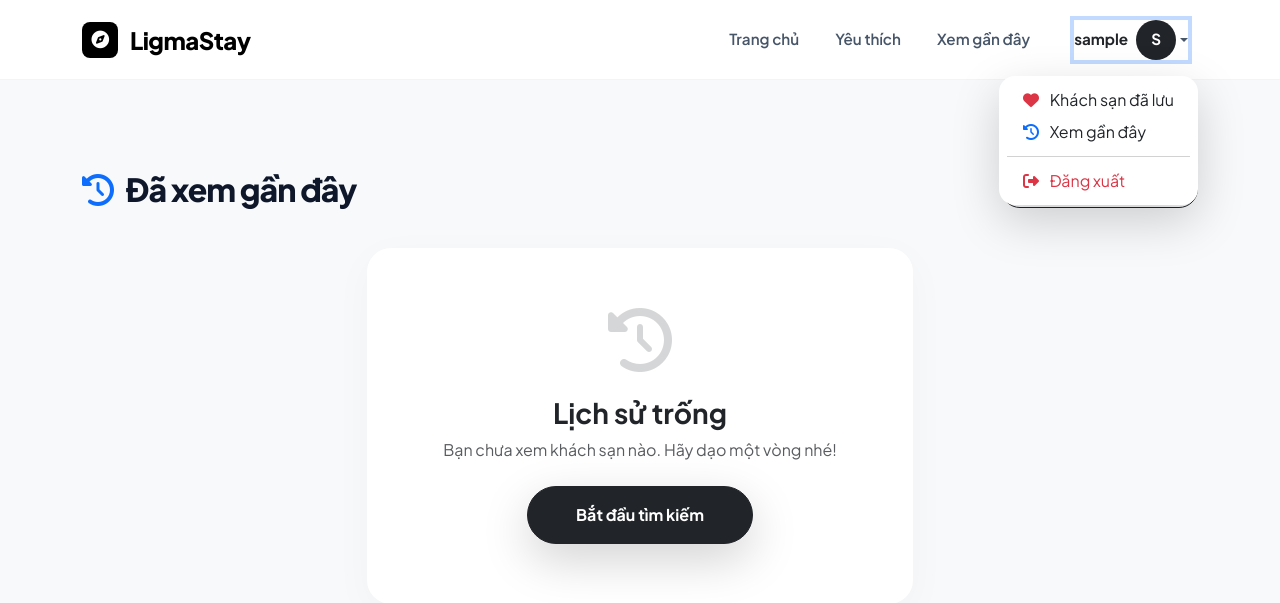
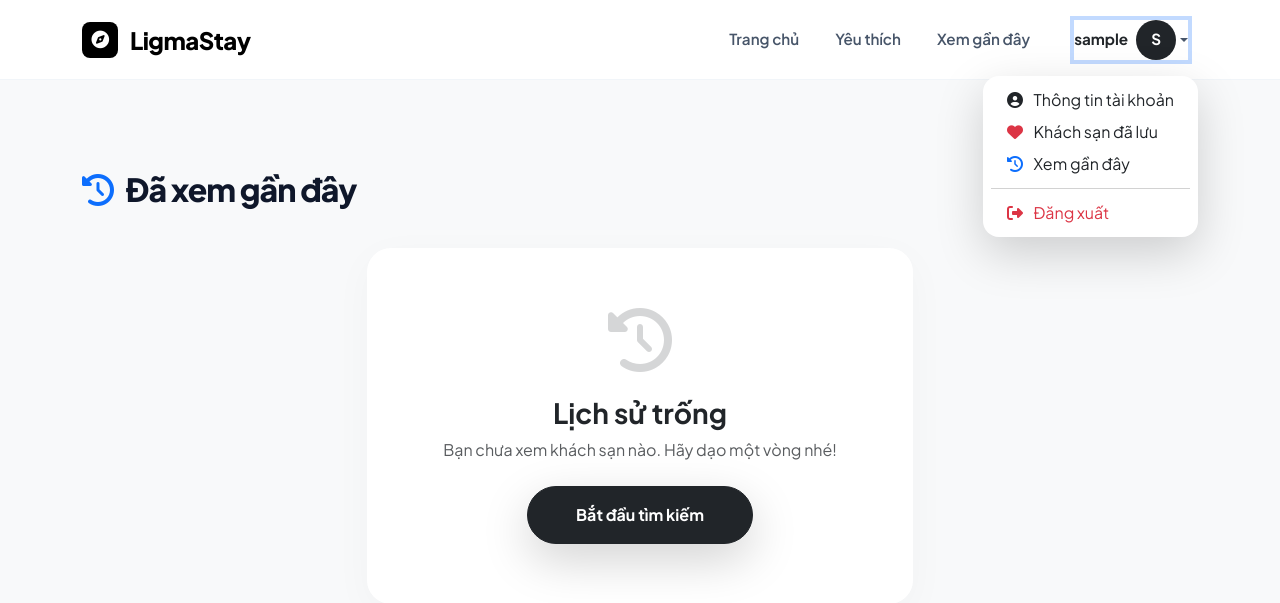
Before and after one commit to TTKhiem/Travel-system, a Flask app: page /history in a window 1280 px wide, after a click that opens the changed part. Shown: the top 603 px of the page. Run offline with Flask 3, Linux system fonts and the light colour scheme; the visitor is signed in with stand-in values (Sample User, id 1); data comes from the database, SQL or seed files in the repository; data that the repository does not hold is empty; some libraries are stand-ins or nearby versions.

Commit message:
Add user account info link to dropdown menu

```diff
--- a/templates/base.html
+++ b/templates/base.html
@@ -175,6 +175,7 @@
                             </div>
                         </a>
                         <ul class="dropdown-menu dropdown-menu-end border-0 shadow-lg mt-3 rounded-4 p-2">
+                            <li><a class="dropdown-item rounded-2" href="{{ url_for('profile') }}"><i class="fas fa-user-circle text-dark me-2"></i> Thông tin tài khoản</a></li>
                             <li><a class="dropdown-item rounded-2" href="{{ url_for('my_favorites') }}"><i class="fas fa-heart text-danger me-2"></i> Khách sạn đã lưu</a></li>
                             <li><a class="dropdown-item rounded-2" href="{{ url_for('history') }}"><i class="fas fa-history text-primary me-2"></i> Xem gần đây</a></li>
                             <li><hr class="dropdown-divider"></li>
```
